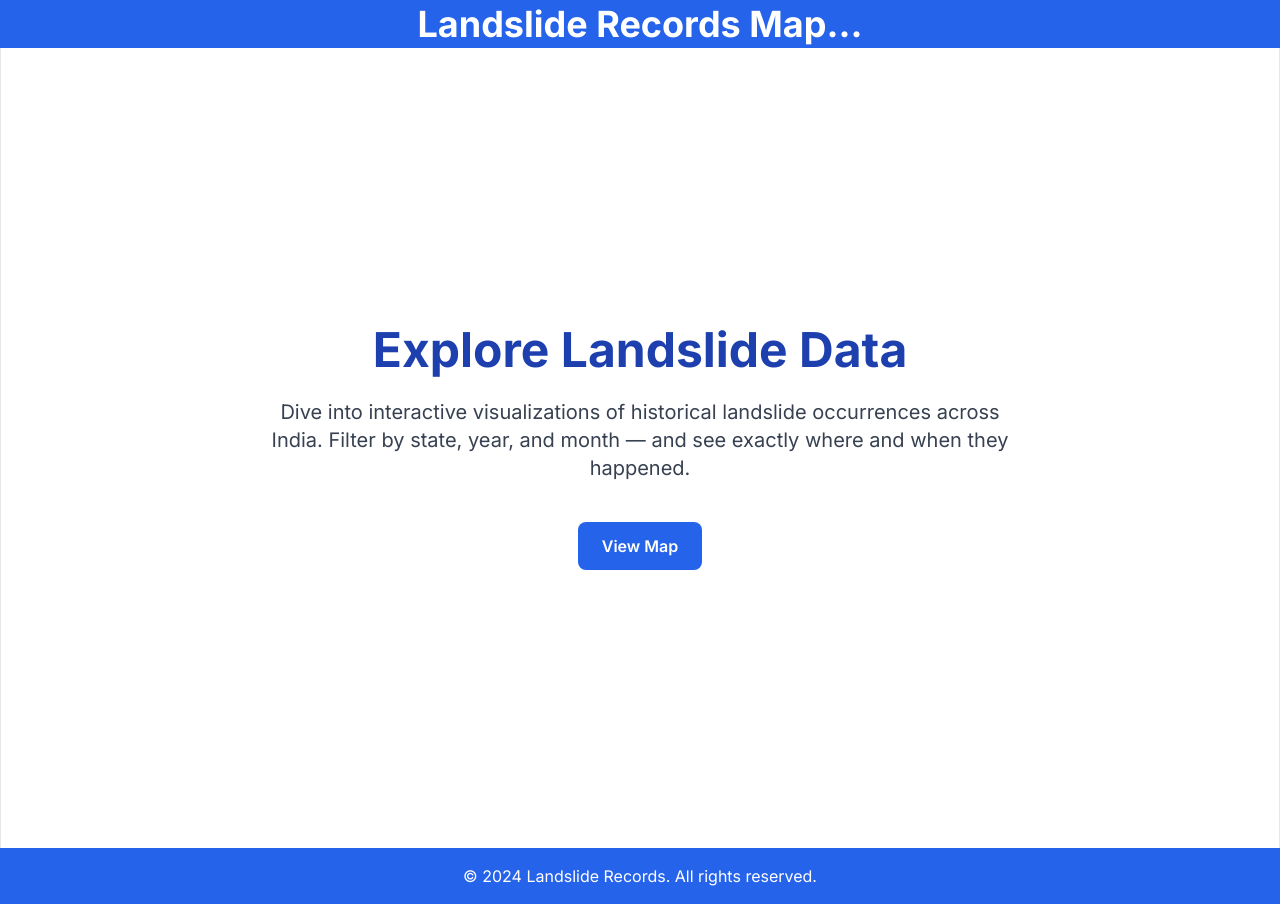
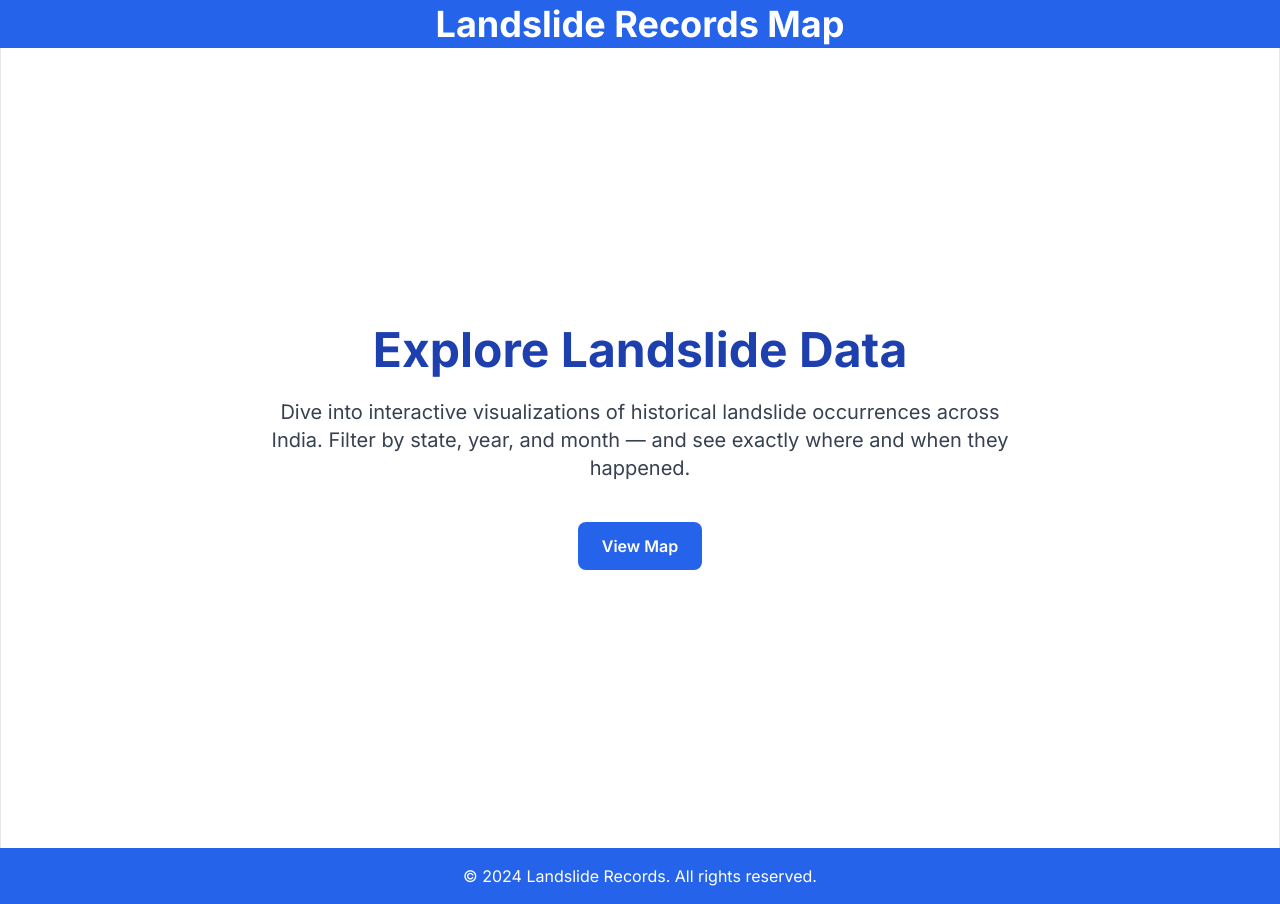
Before and after one commit to priyam-03/Disaster-inventory, a Next.js app: page / in a window 1280 px wide. Built offline with nearby package versions, Linux system fonts and the light colour scheme; no server answers.

Commit message:
minor changes

```diff
--- a/components/MyMap.tsx
+++ b/components/MyMap.tsx
@@ -47,7 +47,7 @@ const indianStates = [
   "Gujarat", "Haryana", "Himachal Pradesh", "Jharkhand", "Karnataka", "Kerala",
   "Madhya Pradesh", "Maharashtra", "Manipur", "Meghalaya", "Mizoram", "Nagaland",
   "Odisha", "Punjab", "Rajasthan", "Sikkim", "Tamil Nadu", "Telangana", "Tripura",
-  "Uttar Pradesh", "Uttarakhand", "West Bengal", "Delhi"
+  "Uttar Pradesh", "Uttarakhand", "West Bengal", "Delhi" , "Jammu and Kashmir", "Ladakh"
 ];
 const fetchRecords = async (state: string, month: string, year: string) => {
   const params = new URLSearchParams();
--- a/components/NmyMap.tsx
+++ b/components/NmyMap.tsx
@@ -37,7 +37,7 @@ const indianStates = [
   "Gujarat", "Haryana", "Himachal Pradesh", "Jharkhand", "Karnataka", "Kerala",
   "Madhya Pradesh", "Maharashtra", "Manipur", "Meghalaya", "Mizoram", "Nagaland",
   "Odisha", "Punjab", "Rajasthan", "Sikkim", "Tamil Nadu", "Telangana", "Tripura",
-  "Uttar Pradesh", "Uttarakhand", "West Bengal", "Delhi"
+  "Uttar Pradesh", "Uttarakhand", "West Bengal", "Delhi" , "Jammu and Kashmir", "Ladakh"
 ];
 
 const fetchRecords = async (state: string, month: string, year: string) => {
--- a/components/header.tsx
+++ b/components/header.tsx
@@ -12,7 +12,7 @@ export default async function Header() {
       <div className="flex items-center justify-between">
         {/* Centered Title with absolute center alignment */}
         <div className="absolute left-1/2 transform -translate-x-1/2">
-          <h1 className="text-4xl font-bold text-center">Landslide Records Map...</h1>
+          <h1 className="text-4xl font-bold text-center">Landslide Records Map</h1>
         </div>
 
         {/* Logout Button aligned right */}
```
